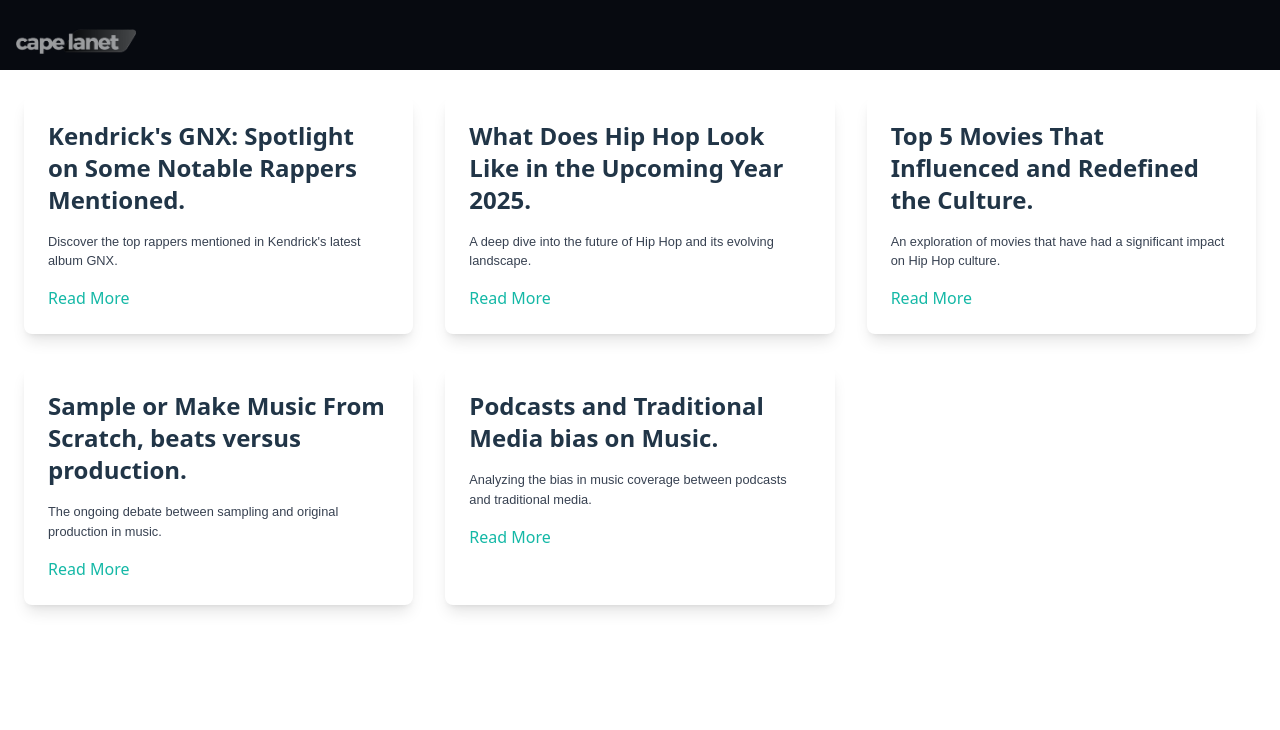
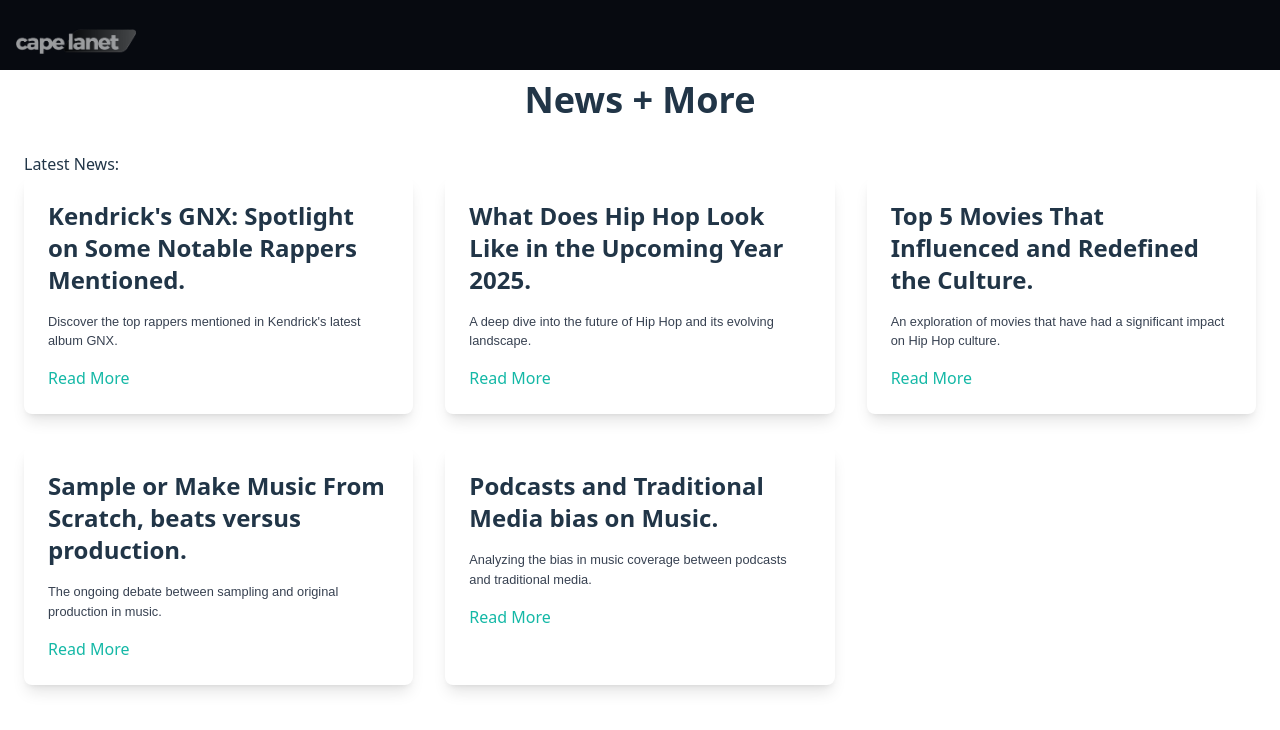
Before and after one commit to Techyana/capelanet-blog, a React (Vite) app: page /news-more in a window 1280 px wide. Shown: the top 730 px of the page. Built offline with nearby package versions, Linux system fonts and the light colour scheme.

Commit message:
Updated News + Mores Page
Added proper headings for news page

```diff
--- a/src/pages/NewsMore/NewsMore.tsx
+++ b/src/pages/NewsMore/NewsMore.tsx
@@ -38,7 +38,8 @@
 const NewsMore: React.FC = () => {
   return (
     <div className="container mx-auto p-6">
-      <h1 className="text-4xl font-bold mb-8 text-center">News + More</h1>
+      <h1 className="text-4xl font-bold mt-14 text-center">News + More</h1>
+      <h2 className="mt-8">Latest News:</h2>
       <div className="grid grid-cols-1 md:grid-cols-2 lg:grid-cols-3 gap-8">
         {articles.map((article) => (
           <motion.div
```
